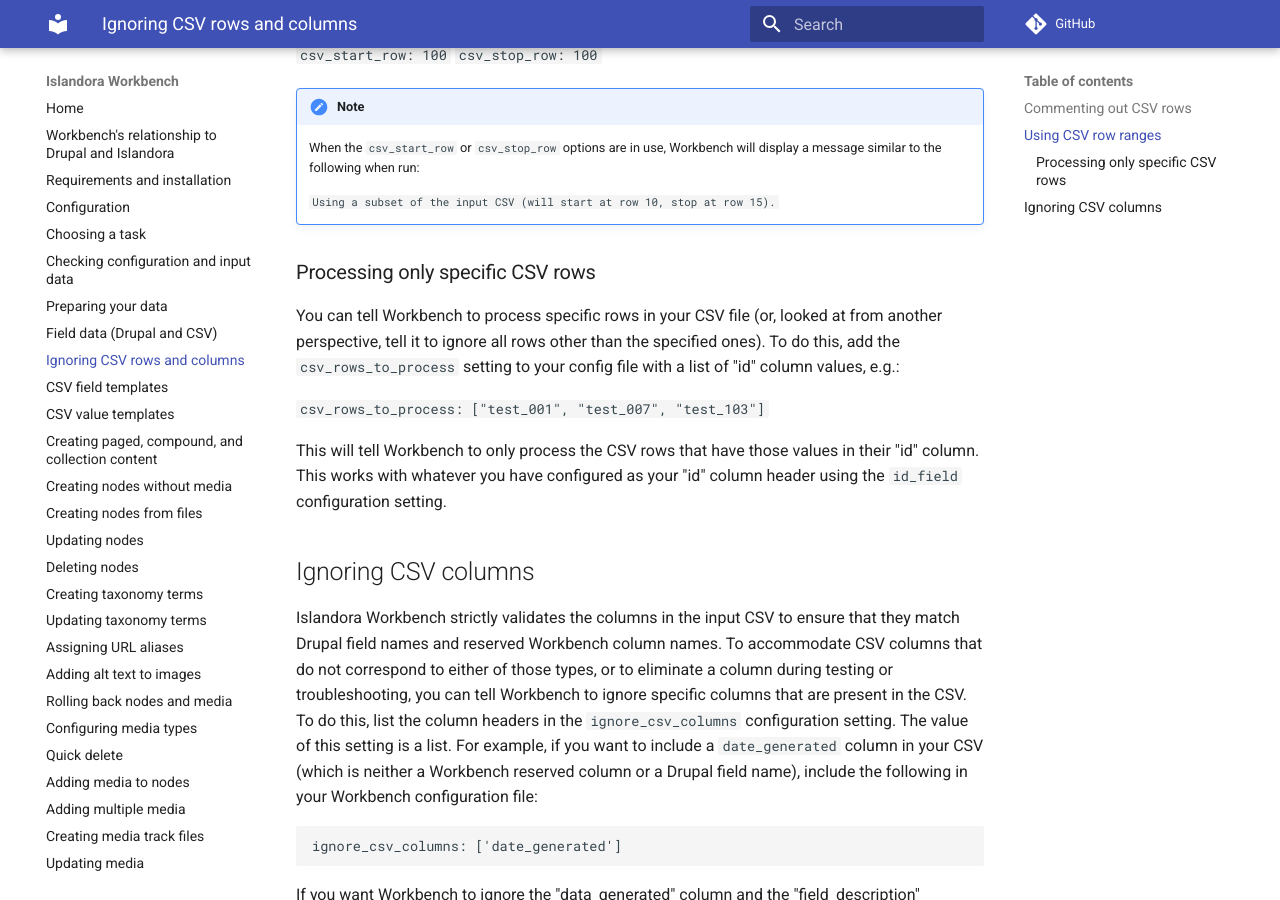
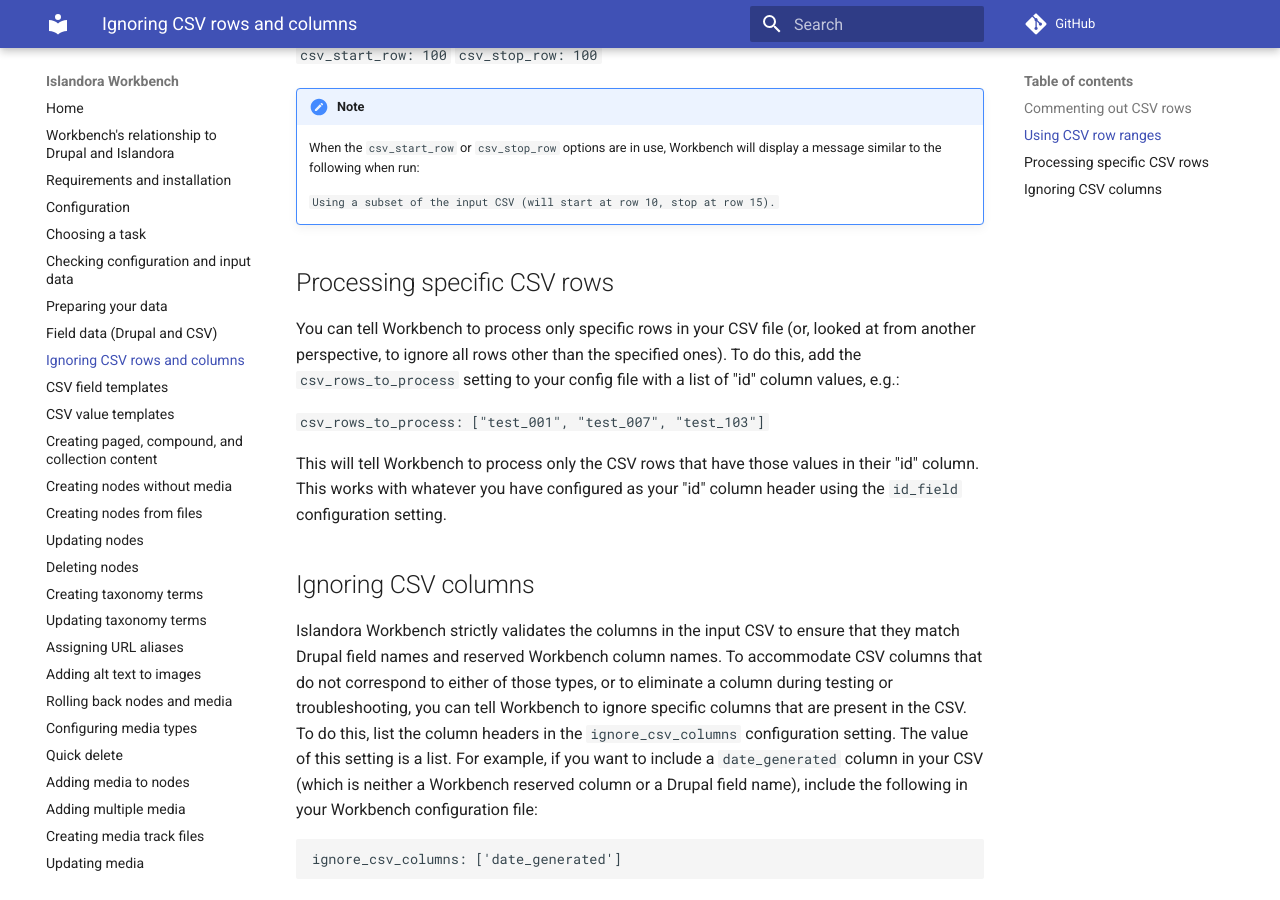
Before and after one commit to mjordan/islandora_workbench_docs, an MkDocs documentation site: the page built from docs/ignoring_csv_rows_and_columns.md, in a window 1280 px wide and 900 px high, scrolled down 1814 px. Built offline with MkDocs 1.6.1 and Material for MkDocs 9.7.7, drawn with Linux system fonts in a browser that asks for light colours; comment, search, counter and statistics services are not loaded.

Commit message:
Some tweaks.

```diff
--- a/docs/ignoring_csv_rows_and_columns.md
+++ b/docs/ignoring_csv_rows_and_columns.md
@@ -68,13 +68,13 @@
     `Using a subset of the input CSV (will start at row 10, stop at row 15).`
 
 
-### Processing only specific CSV rows
+## Processing specific CSV rows
 
-You can tell Workbench to process specific rows in your CSV file (or, looked at from another perspective, tell it to ignore all rows other than the specified ones). To do this, add the `csv_rows_to_process` setting to your config file with a list of "id" column values, e.g.:
+You can tell Workbench to process only specific rows in your CSV file (or, looked at from another perspective, to ignore all rows other than the specified ones). To do this, add the `csv_rows_to_process` setting to your config file with a list of "id" column values, e.g.:
 
 `csv_rows_to_process: ["test_001", "test_007", "test_103"]`
 
-This will tell Workbench to only process the CSV rows that have those values in their "id" column. This works with whatever you have configured as your "id" column header using the `id_field` configuration setting.
+This will tell Workbench to process only the CSV rows that have those values in their "id" column. This works with whatever you have configured as your "id" column header using the `id_field` configuration setting.
 
 ## Ignoring CSV columns
 
```
Also changed, not shown: docs/configuration.md (+1 -1 lines).
